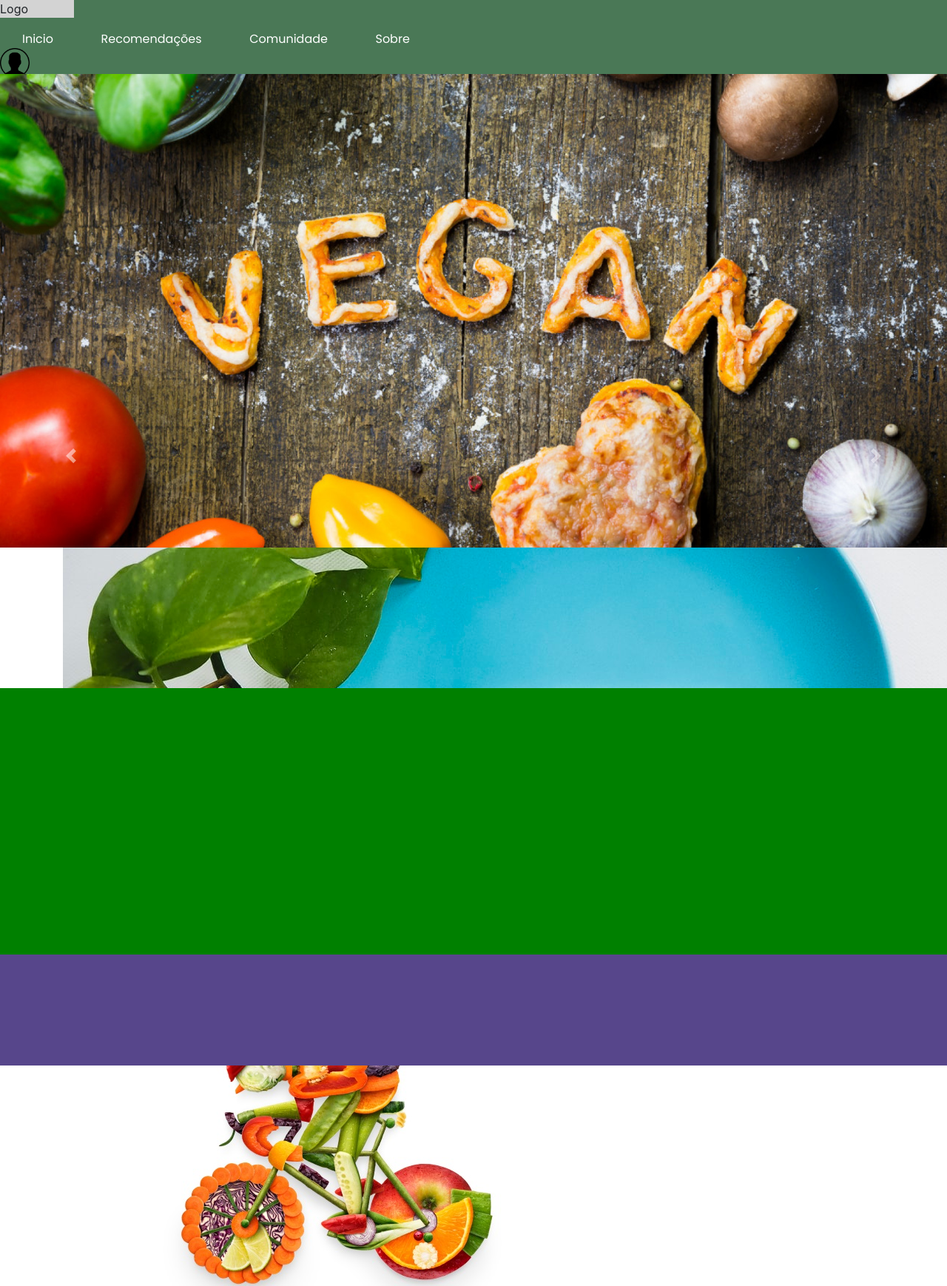
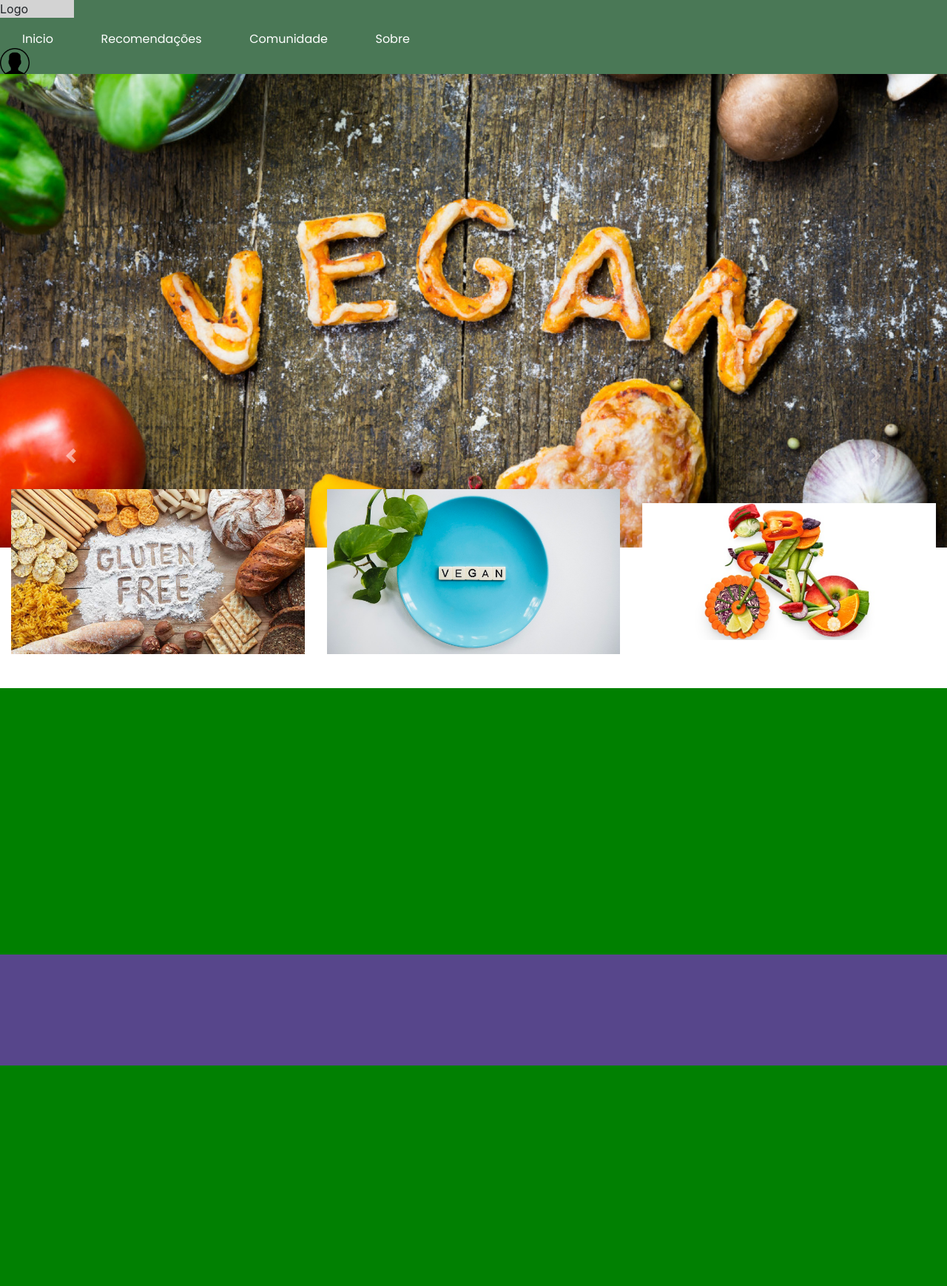
Before and after one commit to lucaslds94/RestOurRanch, a Django app: page / in a window 1280 px wide; the page is wider, and only the part inside the window is pictured. Shown: that part at 74% size. After the commit the page ends 1440 px from the top of that part, so only its background shows below. Run offline with Django 3.2, Linux system fonts and the light colour scheme; some libraries are stand-ins or nearby versions.

Commit message:
modificar imagens

```diff
--- a/website/templates/home.html
+++ b/website/templates/home.html
@@ -53,15 +53,30 @@
                 <span class="sr-only">Próximo</span>
             </a>
         </div>
-    </section>s
+    </section>
 
     <section class="section2">
-        <div class="container">
-            <a href=""><img class="celiac" src="{%static '/images/img-glutenfree-filter.jpg'%}" alt=""></a>
-            <a href=""><img class="vegan" src="{%static '/images/img-vegan-filter.jpg'%}" alt=""></a>
-            <a href=""><img class="veggie" src="{%static '/images/img-vegetarian-filter.jpg'%}" alt=""></a>
+        <div class="col-md-4">
+            <div class="veggie-img">
+            <img src="{%static '/images/img-glutenfree-filter.jpg'%}" alt="">
+            <button type="buttonFilter" class="btn-veggie">Celiacxs</button>
+            <div class="overlay"></div>
+            </div>
         </div>
-
+        <div class="col-md-4">
+            <div class="veggie-img">
+            <img src="{%static '/images/img-vegan-filter.jpg'%}" alt="">
+            <button type="buttonFilter" class="btn-veggie">Veganxs</button>
+            <div class="overlay"></div>
+            </div>
+        </div>
+        <div class="col-md-4">
+            <div class="veggie-img">
+            <img src="{%static '/images/img-vegetarian-filter.jpg'%}" alt="">
+            <button type="buttonFilter" class="btn-veggie">Vegetarianxs</button>
+            <div class="overlay"></div>
+            </div>
+        </div>
     </section>
 
     <section class="section3">
```
